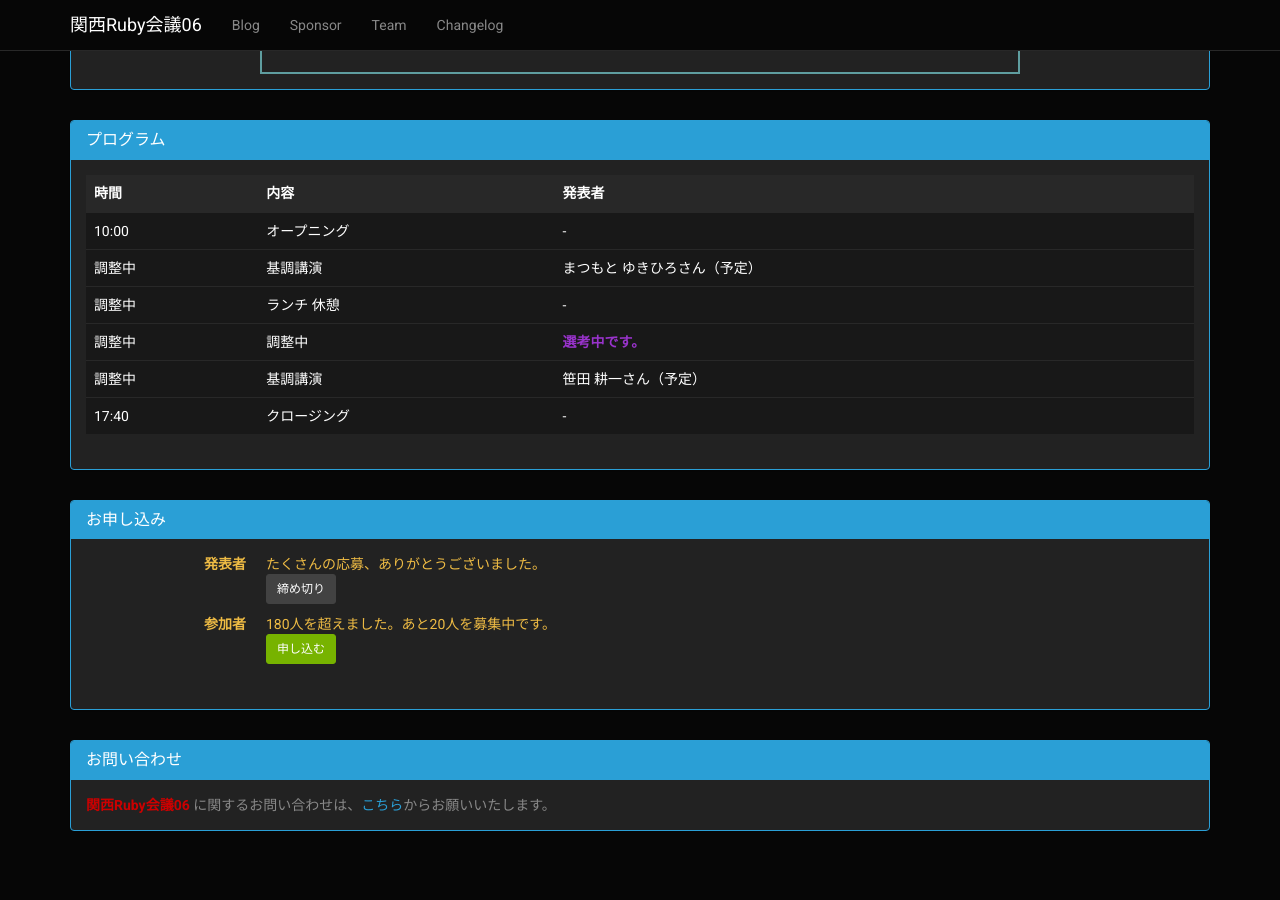
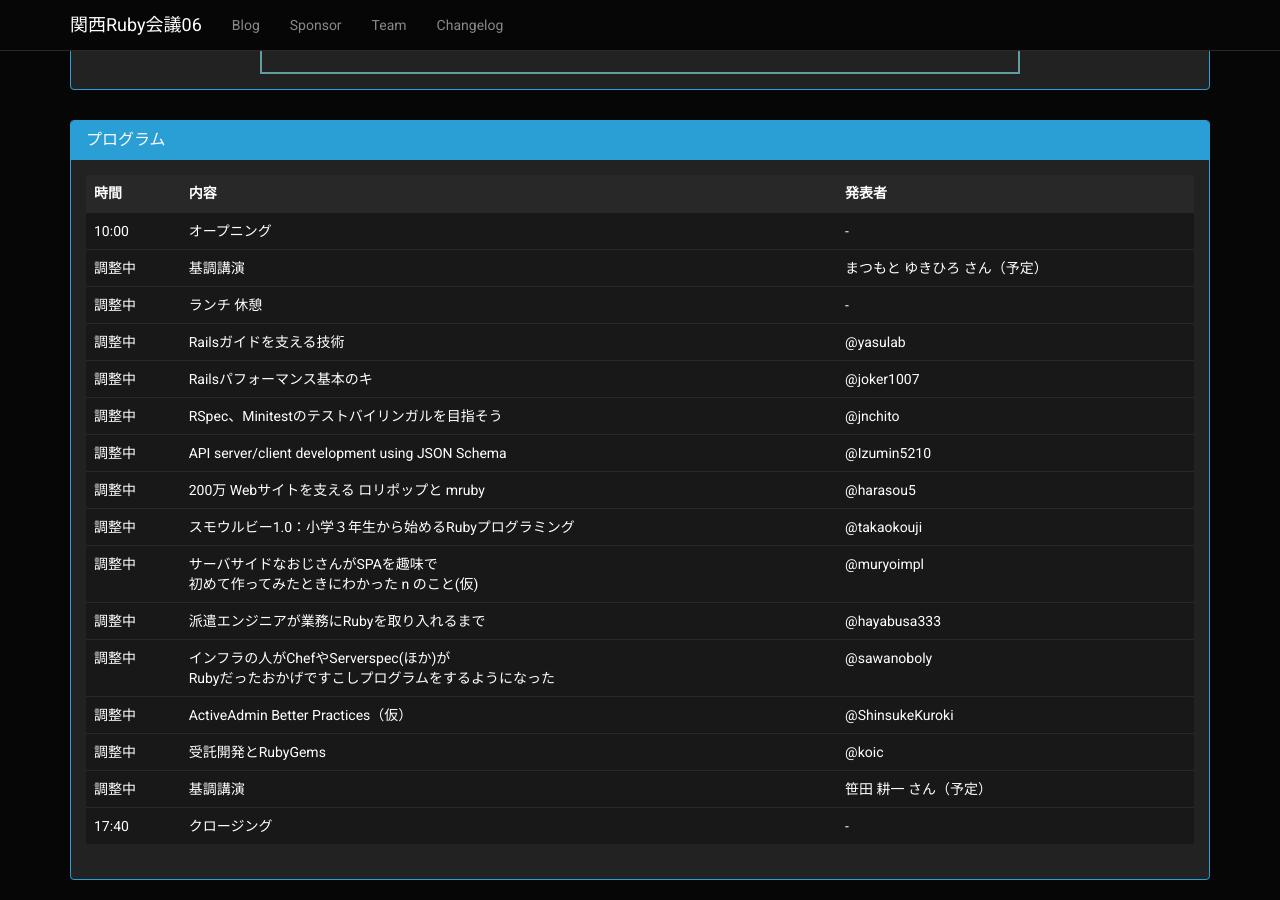
Before and after one commit to rubykansai/kansai06, a Jekyll site: the page built from index.html, in a window 1280 px wide and 900 px high, scrolled down 1269 px. Built offline with Jekyll 4.4.1, drawn with Linux system fonts in a browser that asks for light colours; nearby versions of some CDN libraries.

Commit message:
Add speaker

```diff
--- a/index.html
+++ b/index.html
@@ -74,7 +74,7 @@ title:  Overview
             <tr>
               <td>調整中</td>
               <td>基調講演</td>
-              <td>まつもと ゆきひろさん（予定）</td>
+              <td>まつもと ゆきひろ さん（予定）</td>
             </tr>
             <tr>
               <td>調整中</td>
@@ -83,15 +83,63 @@ title:  Overview
             </tr>
             <tr>
               <td>調整中</td>
+              <td>Railsガイドを支える技術</td>
+              <td>@yasulab</td>
+            </tr>
+            <tr>
               <td>調整中</td>
-              <td>
-                <strong class="text-info">選考中です。</strong>
-              </td>
+              <td>Railsパフォーマンス基本のキ</td>
+              <td>@joker1007</td>
+            </tr>
+            <tr>
+              <td>調整中</td>
+              <td>RSpec、Minitestのテストバイリンガルを目指そう</td>
+              <td>@jnchito</td>
+            </tr>
+            <tr>
+              <td>調整中</td>
+              <td>API server/client development using JSON Schema</td>
+              <td>@Izumin5210</td>
+            </tr>
+            <tr>
+              <td>調整中</td>
+              <td>200万 Webサイトを支える ロリポップと mruby</td>
+              <td>@harasou5</td>
+            </tr>
+            <tr>
+              <td>調整中</td>
+              <td>スモウルビー1.0：小学３年生から始めるRubyプログラミング</td>
+              <td>@takaokouji</td>
+            </tr>
+            <tr>
+              <td>調整中</td>
+              <td>サーバサイドなおじさんがSPAを趣味で</br>初めて作ってみたときにわかった n のこと(仮)</td>
+              <td>@muryoimpl</td>
+            </tr>
+            <tr>
+              <td>調整中</td>
+              <td>派遣エンジニアが業務にRubyを取り入れるまで </td>
+              <td>@hayabusa333</td>
+            </tr>
+            <tr>
+              <td>調整中</td>
+              <td>インフラの人がChefやServerspec(ほか)が</br>Rubyだったおかげですこしプログラムをするようになった </td>
+              <td>@sawanoboly</td>
+            </tr>
+            <tr>
+              <td>調整中</td>
+              <td>ActiveAdmin Better Practices（仮）</td>
+              <td>@ShinsukeKuroki</td>
+            </tr>
+            <tr>
+              <td>調整中</td>
+              <td>受託開発とRubyGems</td>
+              <td>@koic</td>
             </tr>
             <tr>
               <td>調整中</td>
               <td>基調講演</td>
-              <td>笹田 耕一さん（予定）</td>
+              <td>笹田 耕一 さん（予定）</td>
             </tr>
             <tr>
               <td>17:40</td>
```
